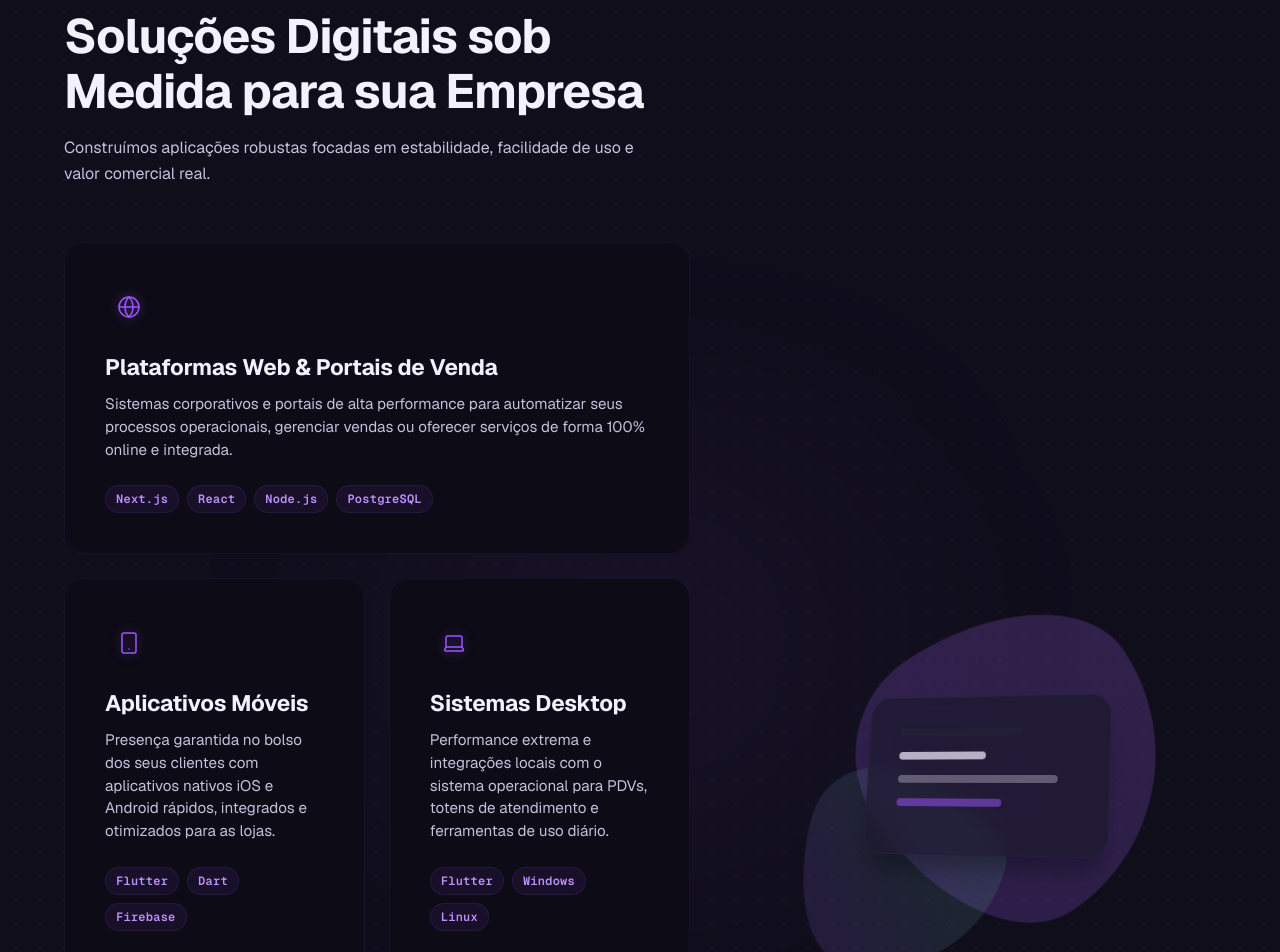
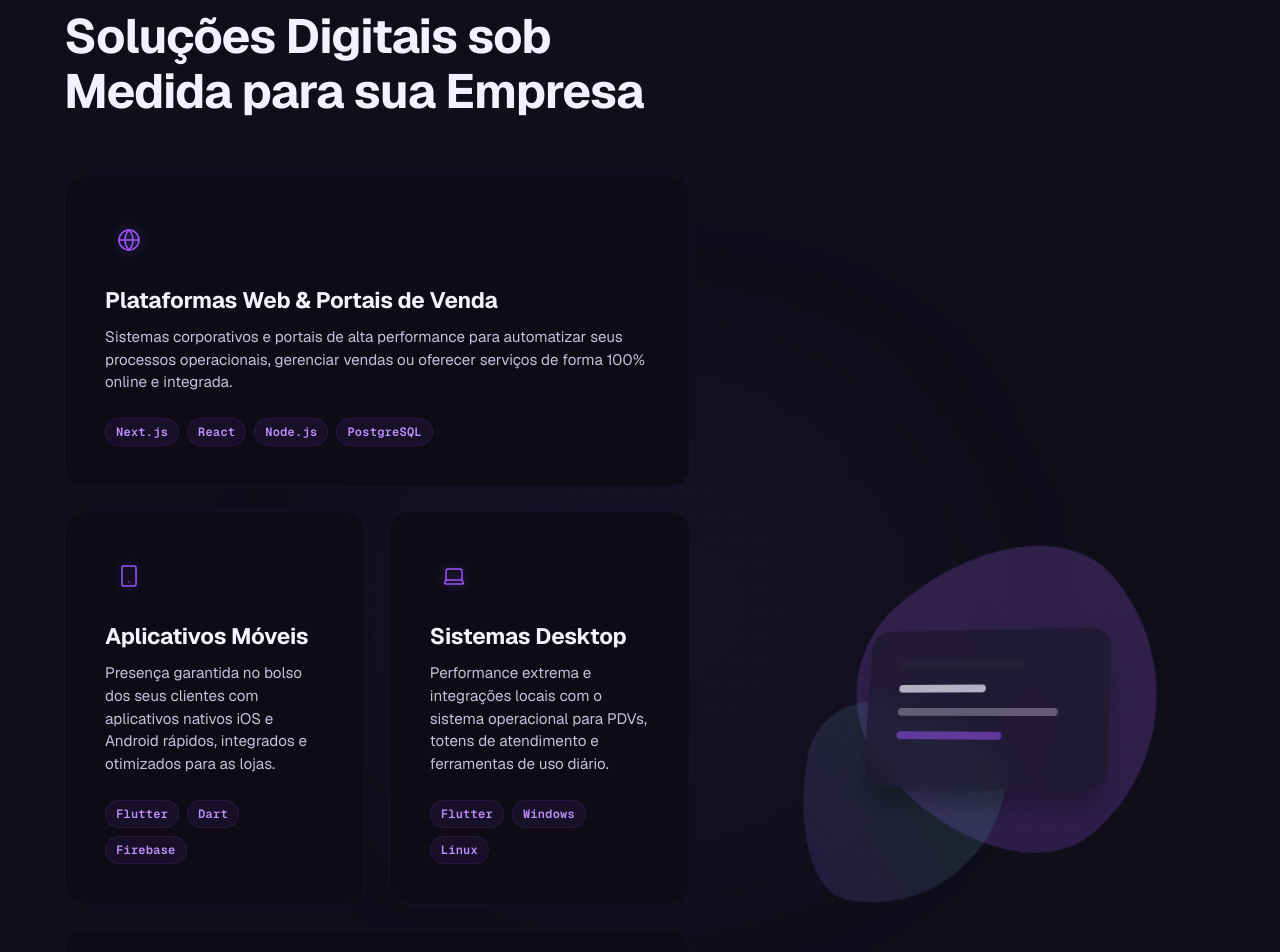
Before and after one commit to Matiaszz/atlas_landing, a Next.js app: page / in a window 1280 px wide. Shown: the part 920-1872 px from the top of the page. Built offline with nearby package versions, Linux system fonts and the light colour scheme.

Commit message:
Atlas 1.1.5

```diff
--- a/src/app/globals.css
+++ b/src/app/globals.css
@@ -1827,6 +1827,8 @@ p {
 
 .footer-bottom {
   margin-top: 64px;
+  align-items: center;
+  text-align: center;
 }
 
 .footer-divider {
@@ -1837,8 +1839,9 @@ p {
 
 .footer-bottom-wrapper {
   display: flex;
-  justify-content: space-between;
-  align-items: center;
+  justify-content: center;
+  align-items: center;
+  text-align: center;
   flex-wrap: wrap;
   gap: 16px;
   color: var(--text-muted);
--- a/src/app/page.tsx
+++ b/src/app/page.tsx
@@ -37,7 +37,7 @@ export default function Home() {
   // FAQ static data
   const faqItems = [
     {
-      question: "Como funciona o processo de desenvolvimento de vocês?",
+      question: "Como funciona o processo de desenvolvimento ?",
       answer: "Nós trabalhamos de forma ágil e transparente. O projeto é estruturado em entregas semanais, onde você homologa telas funcionais e acompanha o progresso em tempo real, sem surpresas no final."
     },
     {
@@ -499,7 +499,6 @@ export default function Home() {
           <div className="section-title-wrapper">
             <span className="section-eyebrow">O que desenvolvemos</span>
             <h2 className="section-title">Soluções Digitais sob Medida para sua Empresa</h2>
-            <p>Construímos aplicações robustas focadas em estabilidade, facilidade de uso e valor comercial real.</p>
           </div>
 
           <div className="services-split-layout">
@@ -668,7 +667,6 @@ export default function Home() {
           <div className="section-title-wrapper">
             <span className="section-eyebrow">Diferenciais Clave</span>
             <h2 className="section-title">Parceria focada em resultados reais</h2>
-            <p>Criamos software de forma transparente, garantindo segurança jurídica e técnica para o seu negócio.</p>
           </div>
 
           <div className="principles-layout">
```
